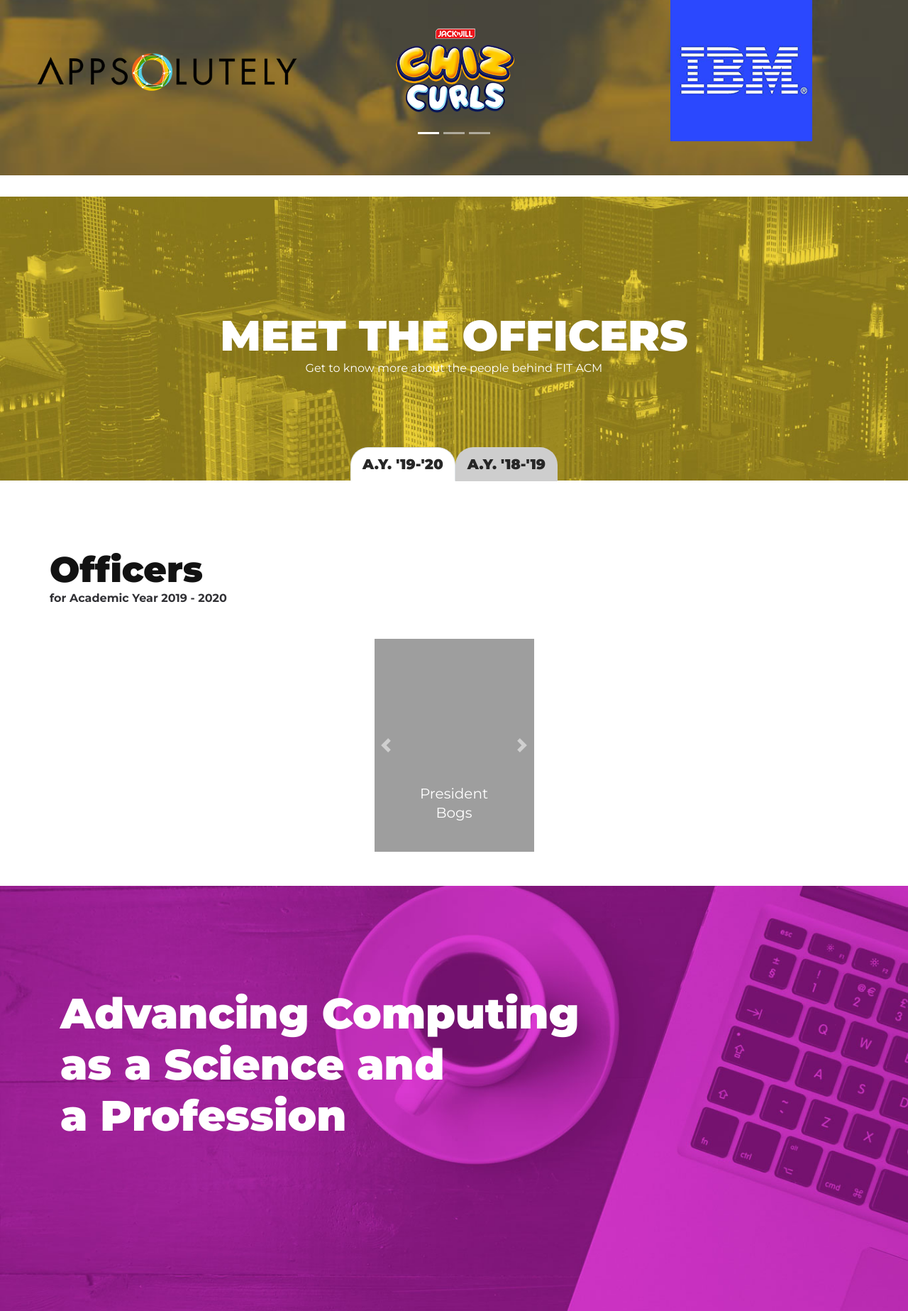
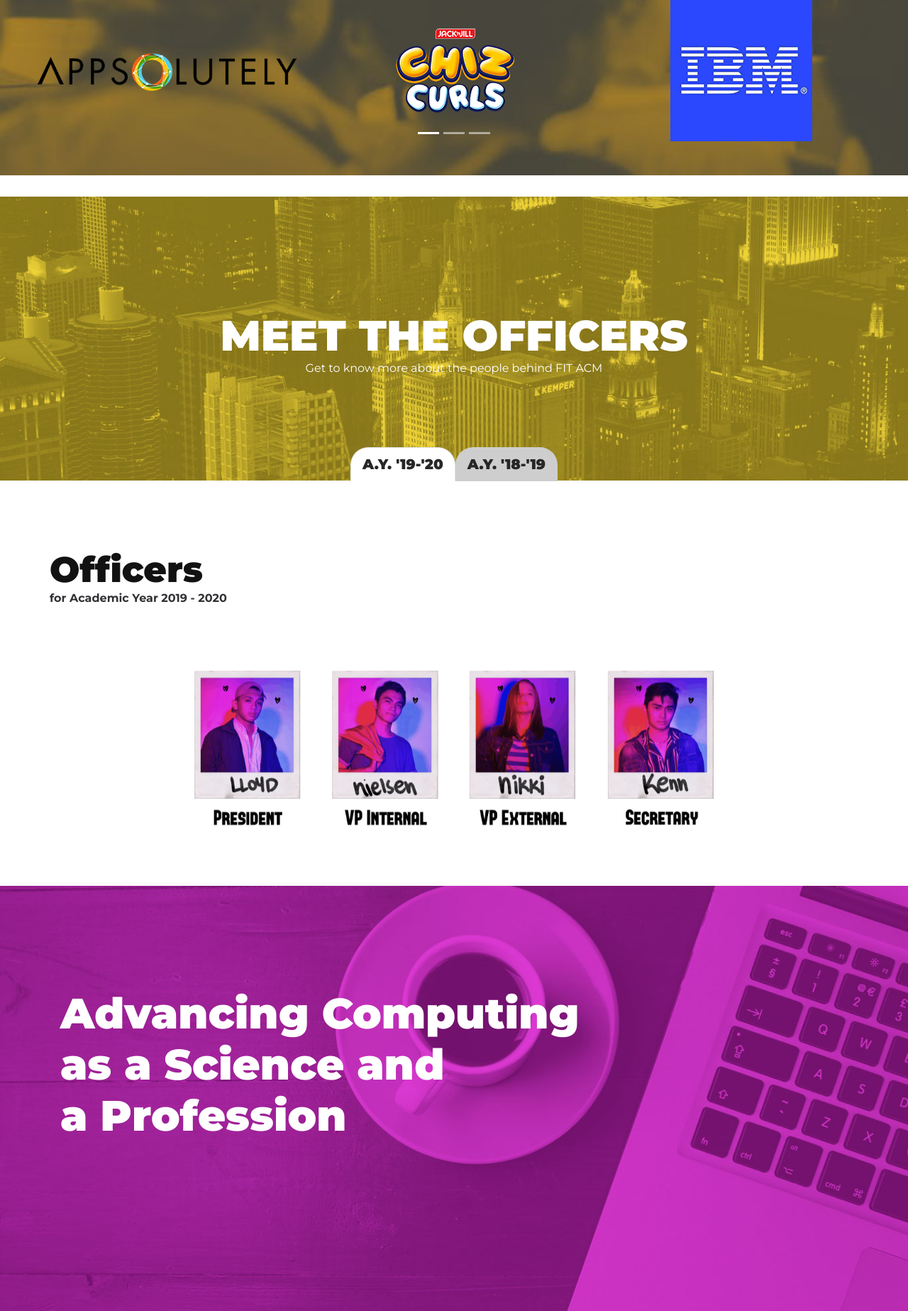
Before and after one commit to DauntlessDev/acm-tester, a PHP site: page / in a window 1280 px wide. Shown: the part 2471-4318 px from the top of the page at 71% size. Run offline with PHP 8.4, Linux system fonts and the light colour scheme; style sheets or scripts are compiled from the project's sources; some web fonts are replaced; grey boxes are pictures that could not be loaded.

Commit message:
added officers pic

```diff
--- a/page-officers.php
+++ b/page-officers.php
@@ -60,25 +60,16 @@
                         <div id="slideshowOfficers19-20" class="carousel slide" data-ride="carousel">
                           <div class="carousel-inner">
                             <div class="carousel-item active">
-                              <img src="https://placeimg.com/300/400/people/grayscale" class="d-block w-auto slidershow-officers" alt="...">
-                              <div class="carousel-caption d-none d-md-block">
-                                <h5>President</h5>
-                                <p>Bogs</p>
-                              </div>
+                              <img src="resources\img\officer\2019officera.png" class="d-block w-auto slidershow-officers" alt="...">
                             </div>
                             <div class="carousel-item">
-                              <img src="https://placeimg.com/300/400/people/grayscale" class="d-block w-auto slidershow-officers" alt="...">
-                              <div class="carousel-caption d-none d-md-block">
-                                <h5>President</h5>
-                                <p>Bogs</p>
-                              </div>
+                              <img src="resources\img\officer\2019officerb.png" class="d-block w-auto slidershow-officers" alt="...">
                             </div>
                             <div class="carousel-item">
-                              <img src="https://placeimg.com/300/400/people/grayscale" class="d-block w-auto slidershow-officers" alt="...">
-                              <div class="carousel-caption d-none d-md-block">
-                                <h5>President</h5>
-                                <p>Bogs</p>
-                              </div>
+                              <img src="resources\img\officer\2019officerc.png" class="d-block w-auto slidershow-officers" alt="...">
+                            </div>
+                            <div class="carousel-item">
+                              <img src="resources\img\officer\2019officerd.png" class="d-block w-auto slidershow-officers" alt="...">
                             </div>
                           </div>
 
@@ -99,26 +90,11 @@
                         <!-- Slideshows -->
                         <div id="slideshowOfficers18-19" class="carousel slide" data-ride="carousel">
                           <div class="carousel-inner">
-                            <div class="carousel-item active">
-                              <img src="https://placeimg.com/300/400/people/grayscale" class="d-block w-auto slidershow-officers" alt="...">
-                              <div class="carousel-caption d-none d-md-block">
-                                <h5>President</h5>
-                                <p>Alain Vincent Mindana</p>
-                              </div>
+                          <div class="carousel-item active">
+                              <img src="resources\img\officer\2018officera.png" class="d-block w-auto slidershow-officers" alt="...">
                             </div>
                             <div class="carousel-item">
-                              <img src="https://placeimg.com/300/400/people/grayscale" class="d-block w-auto slidershow-officers" alt="...">
-                              <div class="carousel-caption d-none d-md-block">
-                                <h5>President</h5>
-                                <p>Alain Vincent Mindana</p>
-                              </div>
-                            </div>
-                            <div class="carousel-item">
-                              <img src="https://placeimg.com/300/400/people/grayscale" class="d-block w-auto slidershow-officers" alt="...">
-                              <div class="carousel-caption d-none d-md-block">
-                                <h5>President</h5>
-                                <p>Alain Vincent Mindana</p>
-                              </div>
+                              <img src="resources\img\officer\2018officerb.png" class="d-block w-auto slidershow-officers" alt="...">
                             </div>
                           </div>
 
```
Also changed, not shown: resources/img/officer/2018officera.png (added), resources/img/officer/2018officerb.png (added), resources/img/officer/2019officera.png (added), resources/img/officer/2019officerb.png (added), resources/img/officer/2019officerc.png (added), resources/img/officer/2019officerd.png (added).
